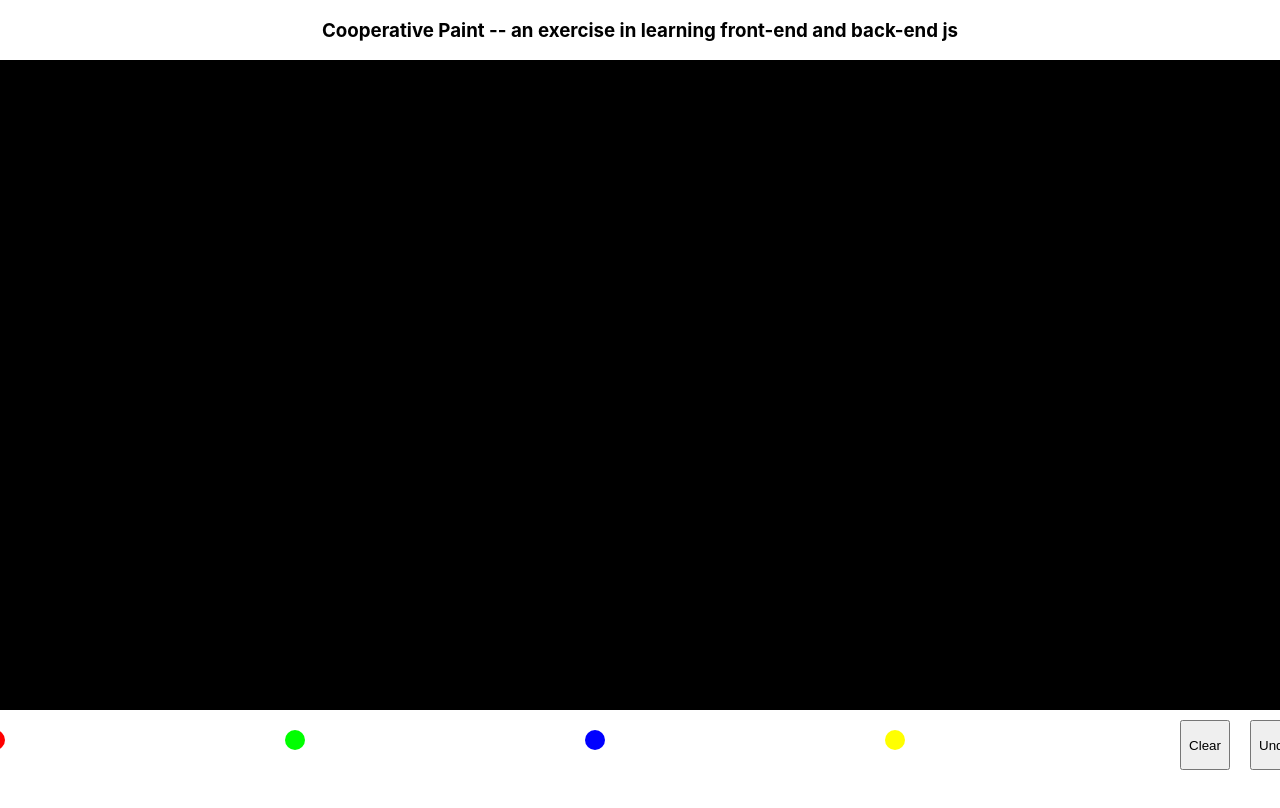
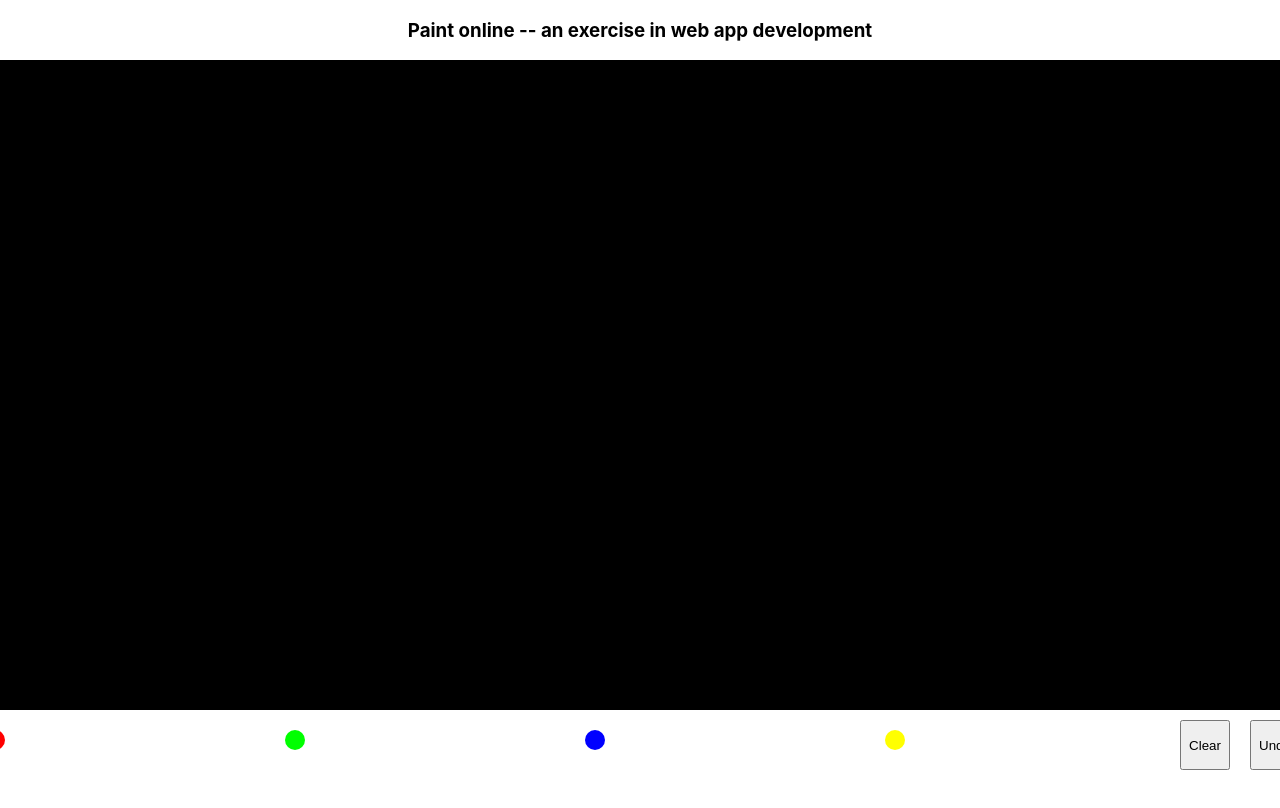
Before and after one commit to matthew-lam/draw-together-js, a React (Create React App) app: page / in a window 1280 px wide. Shown: the top 808 px of the page. Built offline with nearby package versions, Linux system fonts and the light colour scheme; no server answers.

Commit message:
Updated README.md to include more details and description of project.

```diff
--- a/src/App.js
+++ b/src/App.js
@@ -25,7 +25,7 @@ class App extends Component {
 
     return (
       <Fragment>
-        <h3 style={{ textAlign: 'center' }}>Cooperative Paint -- an exercise in learning front-end and back-end js</h3>
+        <h3 style={{ textAlign: 'center' }}>Paint online -- an exercise in web app development</h3>
 
           <div className="main">
             <Canvas strokes = {this.state.strokes}/>
--- a/src/canvas.js
+++ b/src/canvas.js
@@ -53,8 +53,13 @@ class Canvas extends React.Component {
         end: { ...offsetPositions},
       };
       this.lines = this.lines.concat(positionData);
-      //this.paint(this.previousPosition, offsetPositions, this.state.setLineColor);
-      this.sendServerData();
+      // this.paint(this.previousPosition, offsetPositions, this.state.setLineColor); // UNCOMMENT WHEN REAL-TIME RENDERING IS DISABLED
+      this.sendServerData(); // UNCOMMENT TO ENABLE REAL-TIME RENDERING
+      // The problem with this (optimisation-wise) is that too many points are thrown into the 'strokes' global array.
+      // For real time rendering, EVERY single mouse movement is acted as a stroke.
+      // Whereas non real time rendering, only when the mouse is no longer held down is the movement acted as a stroke. e.g. 1 stroke in real-time rendering may equal to 100 strokes in non-real time rendering.
+      // This causes a lot of problems, mainly performance issues.
+      // When re-visiting this project, think of how to rectify this problem.
     }
   }
 
@@ -98,7 +103,7 @@ class Canvas extends React.Component {
 
   redrawStrokes(strokes){
     this.ctx.clearRect(0, 0, this.canvas.width, this.canvas.height);
-    console.log(strokes.length);
+    // console.log(strokes.length);
 
     for(var i = 0; i < strokes.length; i++){
       for(var j = 0; j < strokes[i].length; j++){
@@ -138,7 +143,7 @@ class Canvas extends React.Component {
 
   componentDidUpdate() {
     let mergedProps = this.mergeProps(this.props.strokes);
-    console.log('after', mergedProps);
+    // console.log('after', mergedProps);
     this.redrawStrokes(mergedProps);
   }
 
```
Also changed, not shown: public/sample-paint.png (added), 1 other file (tests, documents, lock files or other folders).
